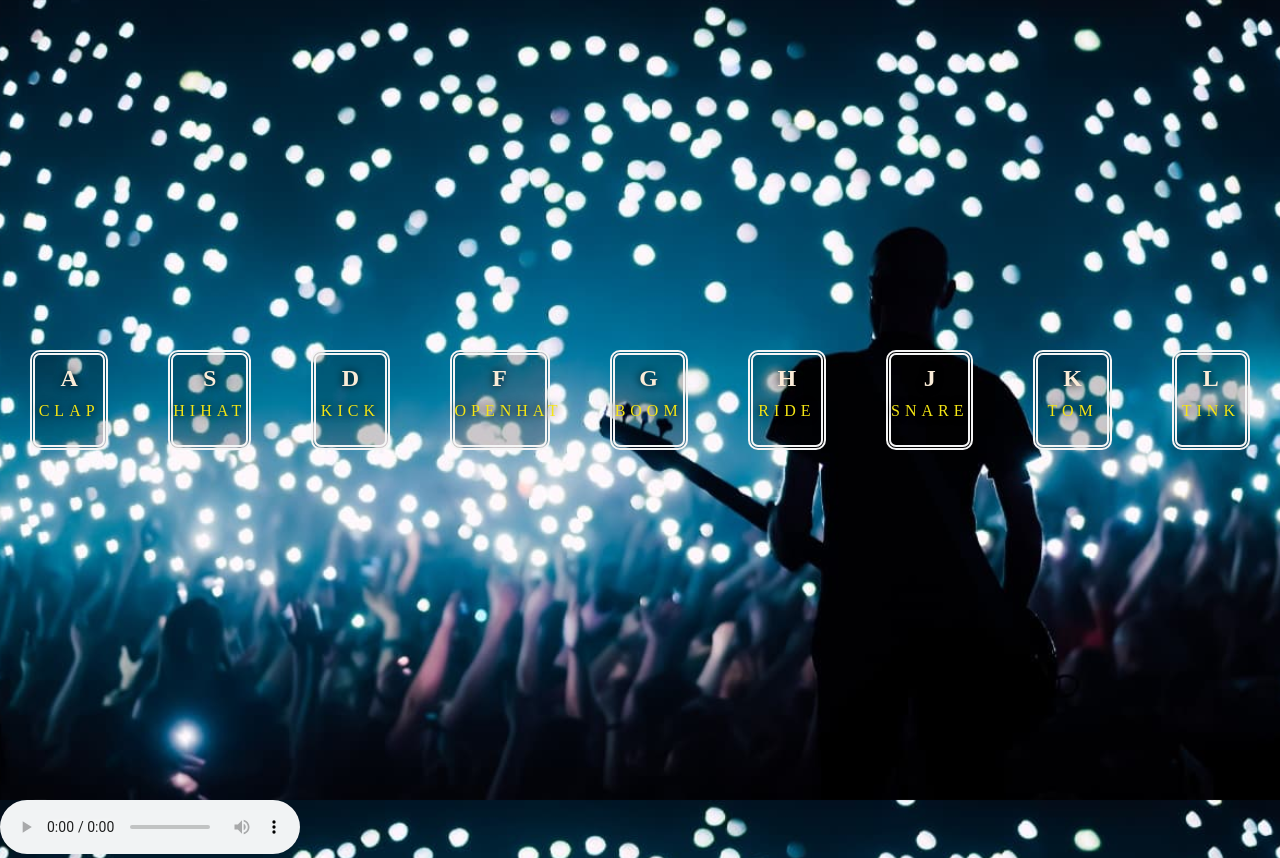
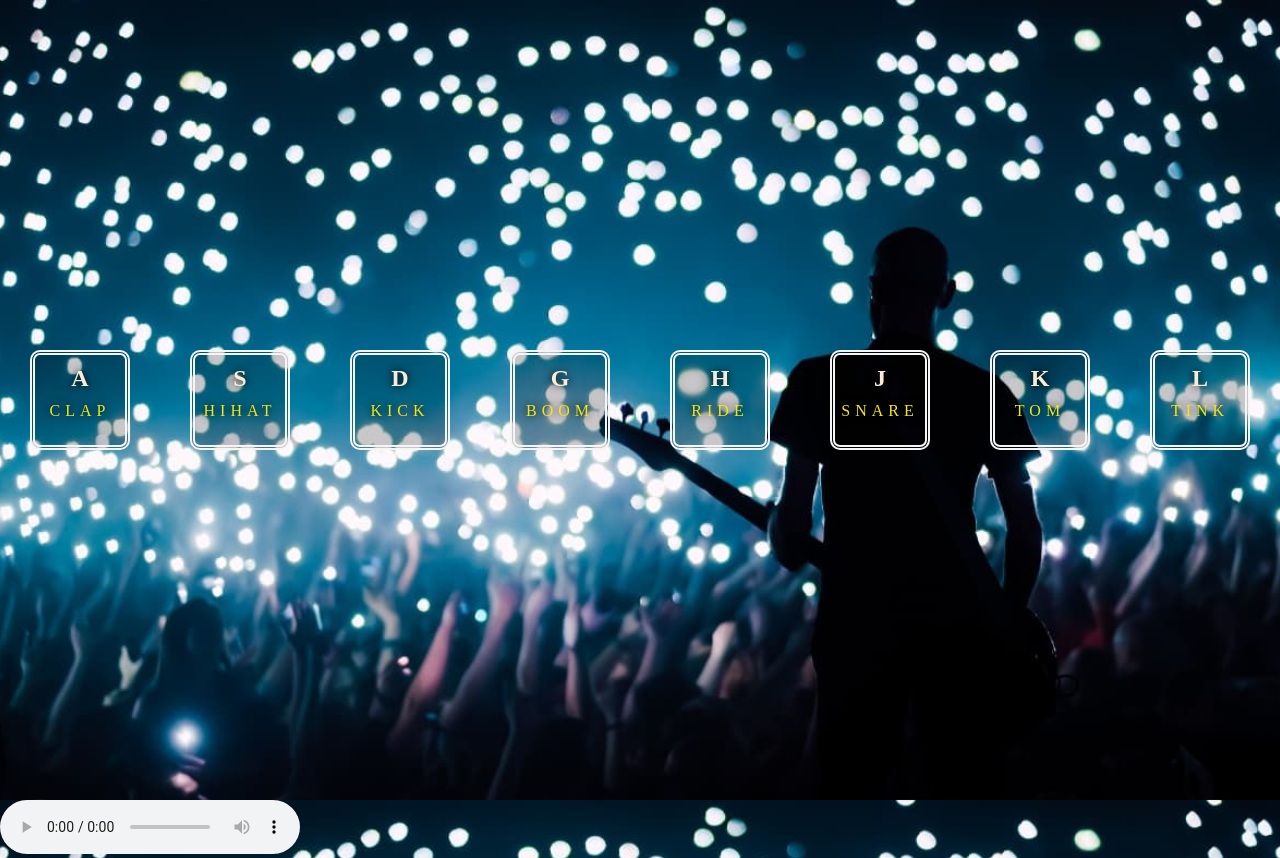
Before and after one commit to olynka/first-task1, a plain HTML site: page homework-10/index.html in a window 1280 px wide. Drawn offline with Linux system fonts and the light colour scheme.

Commit message:
cleaning

```diff
--- a/homework-10/colors.css
+++ b/homework-10/colors.css
@@ -1,29 +1,13 @@
 body{
     margin: 0;
     padding: 0;
-    background-image: url(kontserti-dlya-tineidzherov-48b0307f-cefc-29b3-e32e-81fa033f324a.jpg);
+    background-image: url(/homework-10/picture/kontserti-dlya-tineidzherov-48b0307f-cefc-29b3-e32e-81fa033f324a.jpg);
     background-repeat: no-repeat;
     background-position: center center;
     background-attachment: fixed;
     background-size: cover;
 
 }
-
-/* .key{
-width: 80px;
-height: 80px;
-background-color:rgba(0, 0, 0, 0.2);;
-border: thick double whitesmoke;
-display: block;
-margin: 30px;
-text-align: center;
-justify-content: center;
-text-shadow:0 0 0.5rem black;
-border-radius: 10px;
-transition:all .07s ease.07s ease;
-cursor: pointer;
-
-} */
 
 .scene{
     display: flex;
--- a/homework-10/script.js
+++ b/homework-10/script.js
@@ -1,7 +1,7 @@
 function generateBlocks() {
   const block = document.querySelector('.scene');
 
-  const soungs = [
+  const sounds = [
     {
       src: 'sounds/a-sudden-appearance-143034.mp3',
       keyboard: 'A',
@@ -17,11 +17,6 @@ function generateBlocks() {
       names:'KICK'
     },
 
-    {
-      src: 'sounds/notifications-sound-127856.mp3',
-      keyboard: 'F',
-      names:'OPENHAT'
-    },
     {
      src: 'sounds/short-success-sound-glockenspiel-treasure-video-game-6346.mp3',
      keyboard: 'G',
@@ -50,7 +45,7 @@ function generateBlocks() {
 
   ];
 
-  const markup = soungs
+  const markup = sounds
     .map(({ src,keyboard,names}) => `<div class='key'><h2 class="letter">${keyboard}</h2><p class="sound">${names}</p></div><audio class="yourAudio" preload="auto">
         <source src=${src} type='audio/wav' />
     </audio>`)
@@ -86,7 +81,7 @@ for (let i = 0; i < bocksChildren .length; i++) {
         })
     document.addEventListener("keydown", event => {
       const key = [];
-        for(const soung of soungs){
+        for(const soung of sounds){
           key.push(soung.keyboard);
            for (let i = 0; i < key.length; i++) {
              if (key[i] === (event.key).toUpperCase()) {
```
Also changed, not shown: homework-10/picture/7a2c490-0.jpg (renamed from homework-10/7a2c490-0.jpg), homework-10/picture/kontserti-dlya-tineidzherov-48b0307f-cefc-29b3-e32e-81fa033f324a.jpg (renamed from homework-10/kontserti-dlya-tineidzherov-48b0307f-cefc-29b3-e32e-81fa033f324a.jpg).
